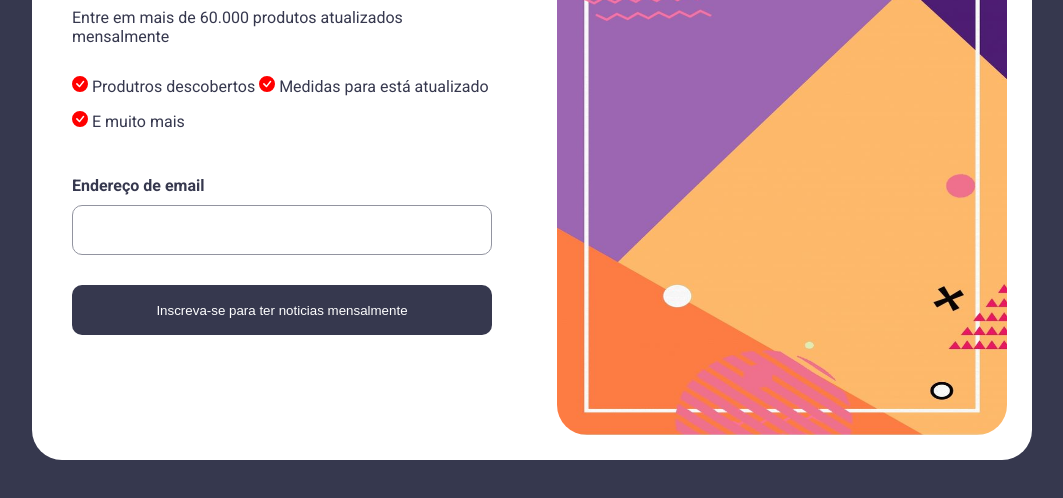
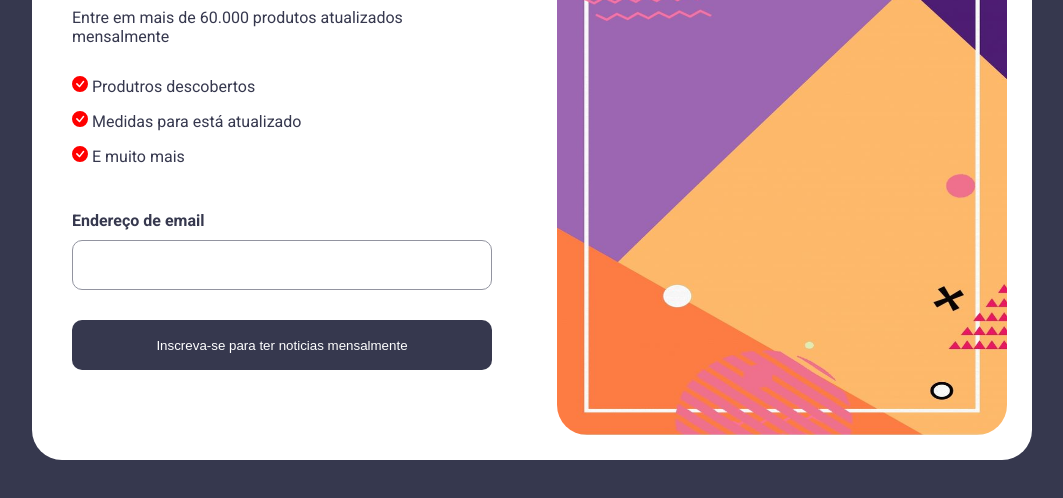
Before and after one commit to Kauedamasceno/signUP, a website: page index.html in a window 1280 px wide. Shown: the part 240-738 px from the top of the page, without its empty margins (108-1171 px from the left). Drawn offline with Linux system fonts and the light colour scheme.

Commit message:
Fixed the css ul

```diff
--- a/css/style.css
+++ b/css/style.css
@@ -119,8 +119,13 @@ body {
 }
 
 ul {
+    width: 100%;
     margin-bottom: 30px;
     list-style: none;
+    display: flex;
+    flex-direction: column;
+
+
 }
 
 li {
--- a/index.html
+++ b/index.html
@@ -48,7 +48,7 @@
                 <h1>Fique Atualizado!</h1>
                 <p>Entre em mais de 60.000 produtos atualizados mensalmente</p>
 
-                <ul>
+                <ul class="list">
                     <li>
                         <i class="bi bi-check-circle-fill"
                             ><svg
```
